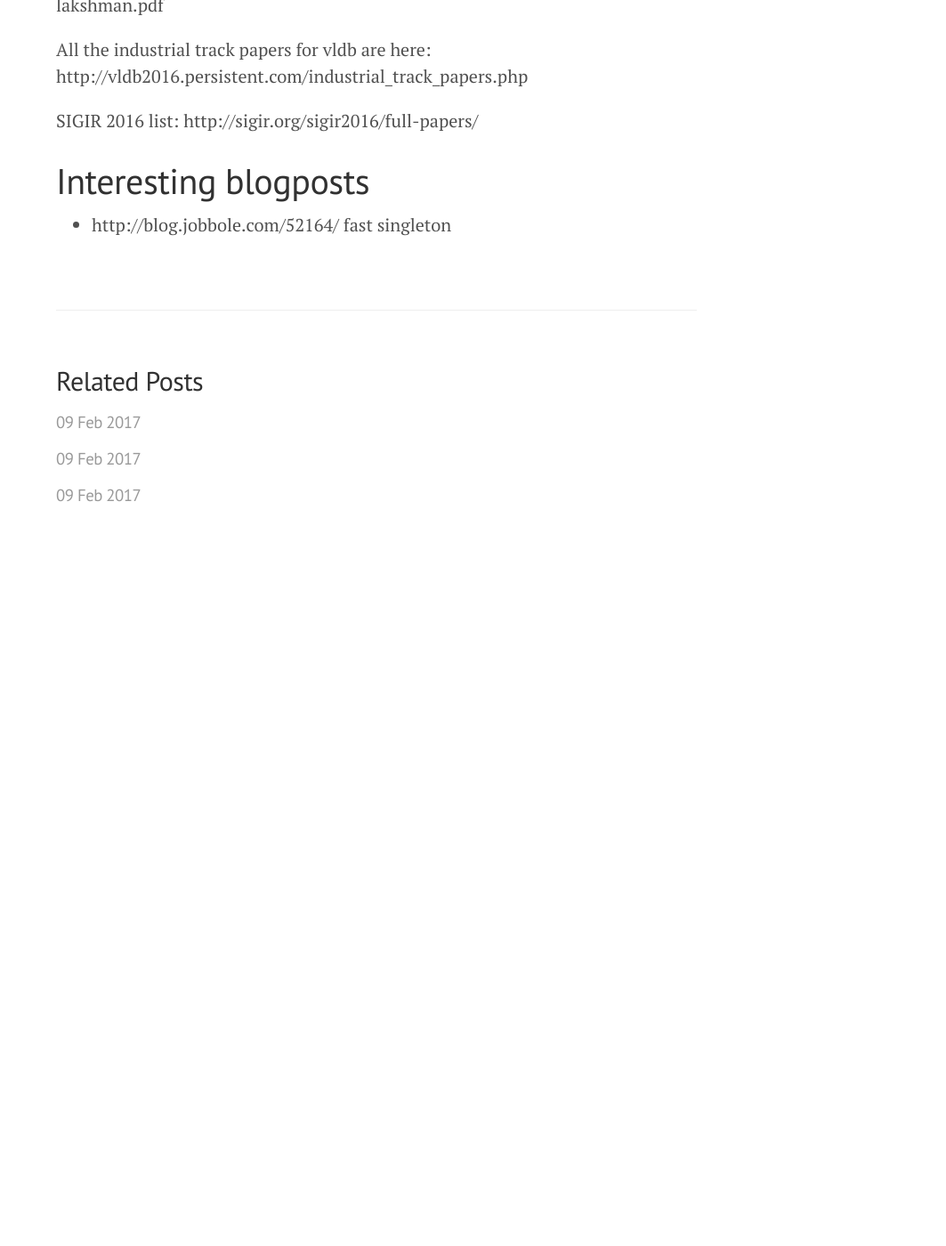
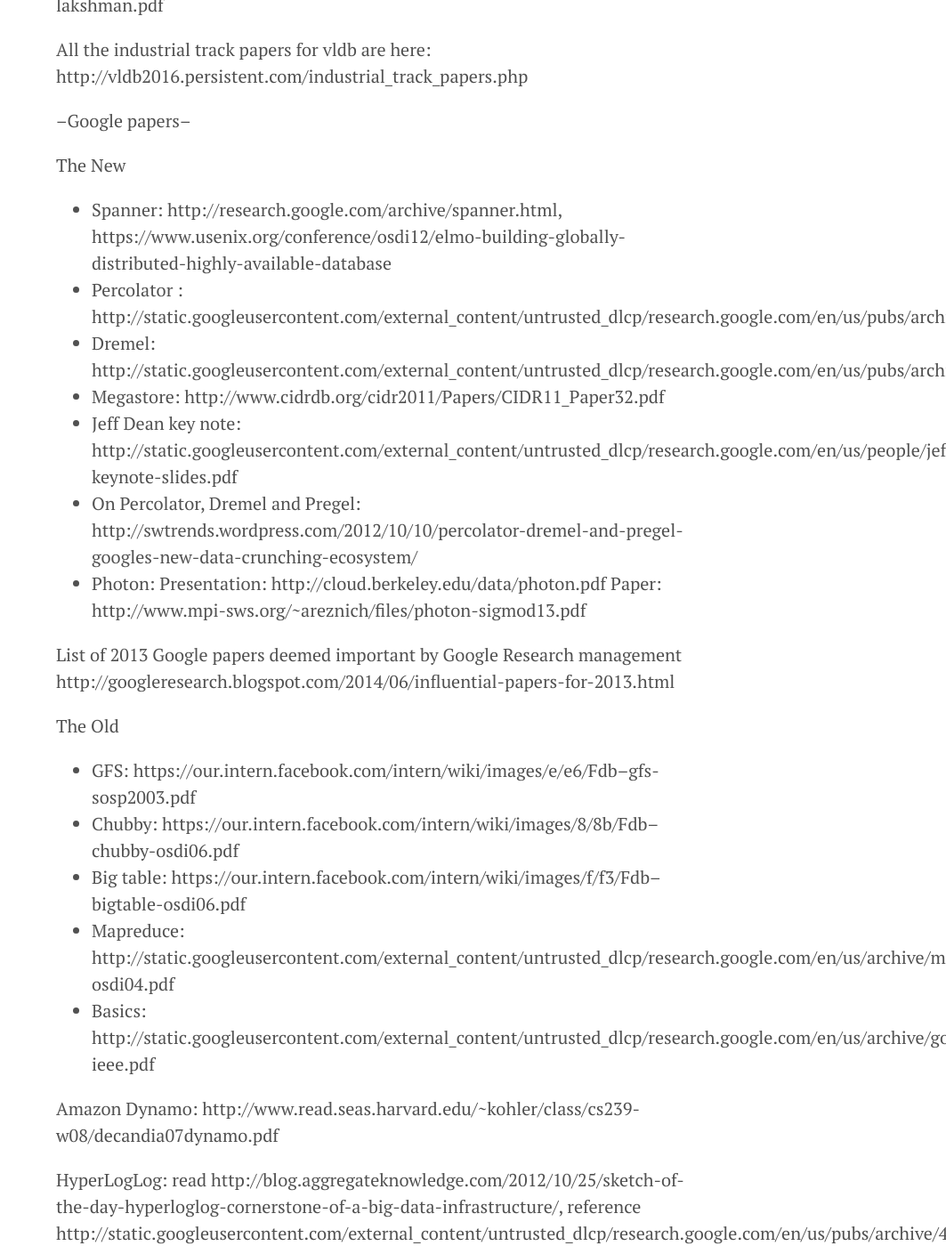
Before and after one commit to benjibc/benjibc.github.io, a Jekyll site: the page built from _posts/2016-12-01-reading-list.md, in a window 1280 px wide and 1400 px high, scrolled down 301 px. Shown: the whole window at 89% size, without its empty margins (217-1280 px from the left). Built offline with Jekyll 4.4.1, drawn with Linux system fonts in a browser that asks for light colours; Markdown is read by kramdown in place of the engine named in the settings; before the commit the page ends 931 px from its top, so only the background shows below that; some of the changed text lies outside the part shown.

Commit message:
Updated reading list

```diff
--- a/_posts/2016-12-01-reading-list.md
+++ b/_posts/2016-12-01-reading-list.md
@@ -9,6 +9,39 @@
 
 All the industrial track papers for vldb are here: http://vldb2016.persistent.com/industrial_track_papers.php
 
+--Google papers--
+
+The New
+* Spanner: http://research.google.com/archive/spanner.html, https://www.usenix.org/conference/osdi12/elmo-building-globally-distributed-highly-available-database
+* Percolator : http://static.googleusercontent.com/external_content/untrusted_dlcp/research.google.com/en/us/pubs/archive/36726.pdf
+* Dremel: http://static.googleusercontent.com/external_content/untrusted_dlcp/research.google.com/en/us/pubs/archive/36632.pdf
+* Megastore: http://www.cidrdb.org/cidr2011/Papers/CIDR11_Paper32.pdf
+* Jeff Dean key note: http://static.googleusercontent.com/external_content/untrusted_dlcp/research.google.com/en/us/people/jeff/SOCC2010-keynote-slides.pdf
+* On Percolator, Dremel and Pregel: http://swtrends.wordpress.com/2012/10/10/percolator-dremel-and-pregel-googles-new-data-crunching-ecosystem/
+* Photon: Presentation: http://cloud.berkeley.edu/data/photon.pdf
+Paper: http://www.mpi-sws.org/~areznich/files/photon-sigmod13.pdf
+
+List of 2013 Google papers deemed important by Google Research management
+http://googleresearch.blogspot.com/2014/06/influential-papers-for-2013.html
+
+
+The Old
+* GFS: https://our.intern.facebook.com/intern/wiki/images/e/e6/Fdb--gfs-sosp2003.pdf
+* Chubby: https://our.intern.facebook.com/intern/wiki/images/8/8b/Fdb--chubby-osdi06.pdf
+* Big table: https://our.intern.facebook.com/intern/wiki/images/f/f3/Fdb--bigtable-osdi06.pdf
+* Mapreduce: http://static.googleusercontent.com/external_content/untrusted_dlcp/research.google.com/en/us/archive/mapreduce-osdi04.pdf
+* Basics: http://static.googleusercontent.com/external_content/untrusted_dlcp/research.google.com/en/us/archive/googlecluster-ieee.pdf
+
+Amazon Dynamo: http://www.read.seas.harvard.edu/~kohler/class/cs239-w08/decandia07dynamo.pdf
+
+HyperLogLog: read http://blog.aggregateknowledge.com/2012/10/25/sketch-of-the-day-hyperloglog-cornerstone-of-a-big-data-infrastructure/, reference http://static.googleusercontent.com/external_content/untrusted_dlcp/research.google.com/en/us/pubs/archive/40671.pdf
+
+Raft: In Search of an Understandable Consensus Algorithm
+ https://ramcloud.stanford.edu/wiki/download/attachments/11370504/raft.pdf
+
+MODIST: Transparent Model Checking of Unmodiﬁed Distributed Systems
+http://research.microsoft.com/pubs/138799/modist_nsdi2009.pdf
+
 SIGIR 2016 list: http://sigir.org/sigir2016/full-papers/
 # Interesting blogposts
 - http://blog.jobbole.com/52164/ fast singleton
```
